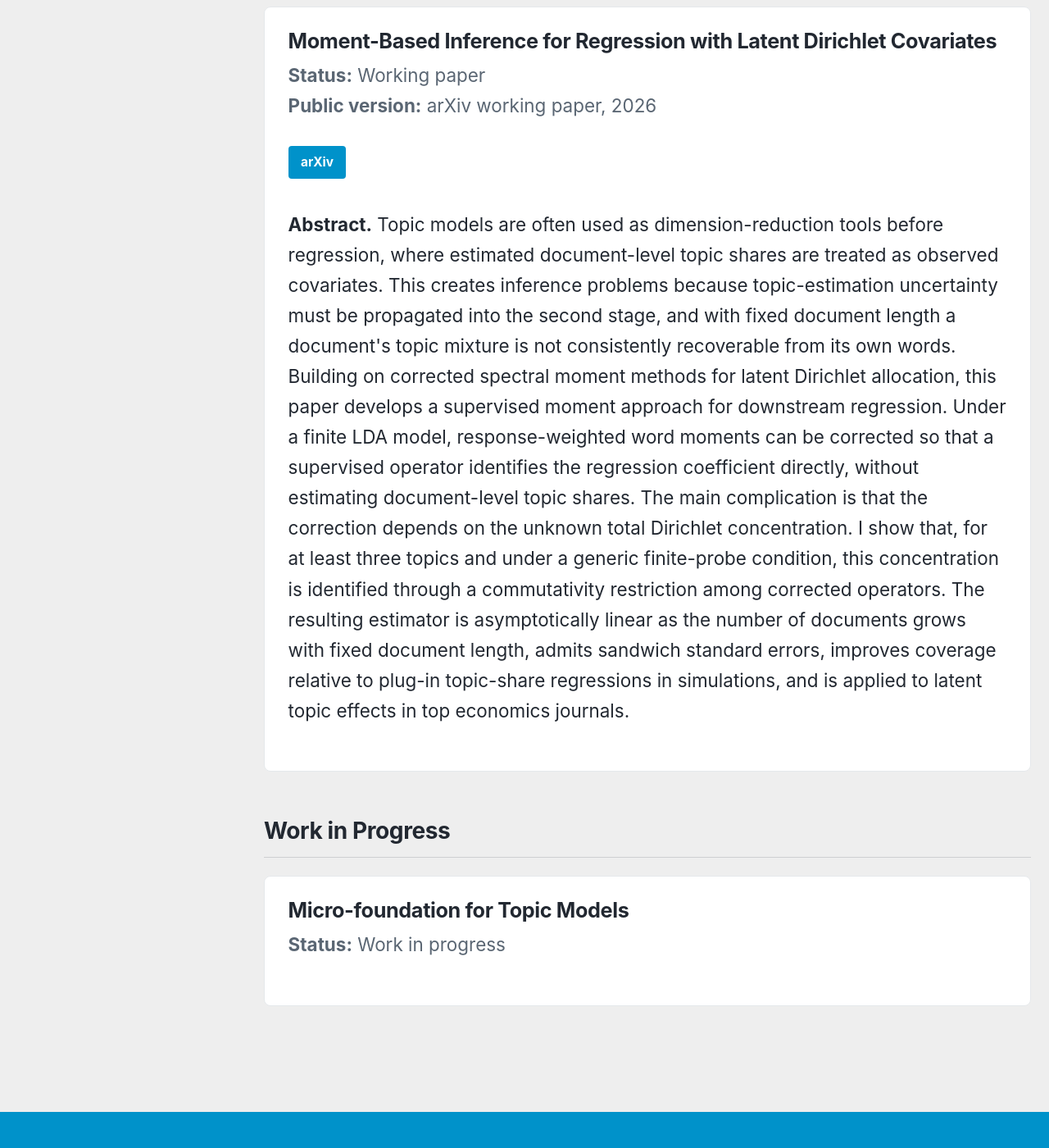
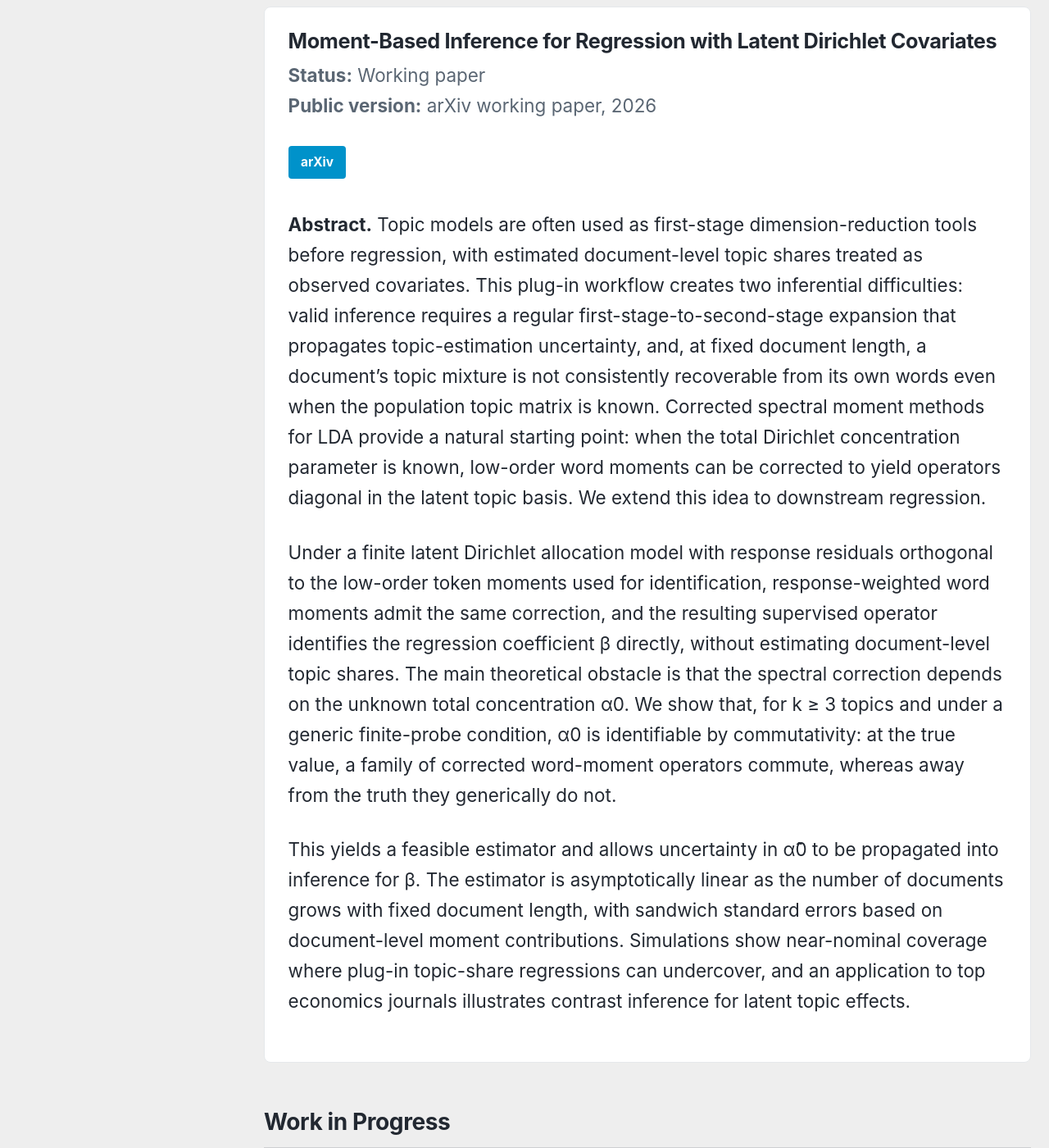
Before and after one commit to ziyupeterjiang/ziyupeterjiang.github.io, a Jekyll site: the page built from _pages/research.md, in a window 1280 px wide and 1400 px high, scrolled down 1275 px. Shown: the whole window at 82% size. Built offline with Jekyll 4.4.1, drawn with Linux system fonts in a browser that asks for light colours; cached includes are drawn as plain includes.

Commit message:
Update research.md

```diff
--- a/_pages/research.md
+++ b/_pages/research.md
@@ -38,7 +38,11 @@ My research develops econometric tools for settings where standard identificatio
     <a href="https://arxiv.org/abs/2605.30718" class="btn btn--primary btn--small">arXiv</a>
   </p>
 
-  <p><strong>Abstract.</strong> Topic models are often used as dimension-reduction tools before regression, where estimated document-level topic shares are treated as observed covariates. This creates inference problems because topic-estimation uncertainty must be propagated into the second stage, and with fixed document length a document's topic mixture is not consistently recoverable from its own words. Building on corrected spectral moment methods for latent Dirichlet allocation, this paper develops a supervised moment approach for downstream regression. Under a finite LDA model, response-weighted word moments can be corrected so that a supervised operator identifies the regression coefficient directly, without estimating document-level topic shares. The main complication is that the correction depends on the unknown total Dirichlet concentration. I show that, for at least three topics and under a generic finite-probe condition, this concentration is identified through a commutativity restriction among corrected operators. The resulting estimator is asymptotically linear as the number of documents grows with fixed document length, admits sandwich standard errors, improves coverage relative to plug-in topic-share regressions in simulations, and is applied to latent topic effects in top economics journals.</p>
+  <p><strong>Abstract.</strong> Topic models are often used as first-stage dimension-reduction tools before regression, with estimated document-level topic shares treated as observed covariates. This plug-in workflow creates two inferential difficulties: valid inference requires a regular first-stage-to-second-stage expansion that propagates topic-estimation uncertainty, and, at fixed document length, a document’s topic mixture is not consistently recoverable from its own words even when the population topic matrix is known. Corrected spectral moment methods for LDA provide a natural starting point: when the total Dirichlet concentration parameter is known, low-order word moments can be corrected to yield operators diagonal in the latent topic basis. We extend this idea to downstream regression.</p>
+
+  <p>Under a finite latent Dirichlet allocation model with response residuals orthogonal to the low-order token moments used for identification, response-weighted word moments admit the same correction, and the resulting supervised operator identifies the regression coefficient β directly, without estimating document-level topic shares. The main theoretical obstacle is that the spectral correction depends on the unknown total concentration α0. We show that, for k ≥ 3 topics and under a generic finite-probe condition, α0 is identifiable by commutativity: at the true value, a family of corrected word-moment operators commute, whereas away from the truth they generically do not.</p>
+
+  <p>This yields a feasible estimator and allows uncertainty in α̂0 to be propagated into inference for β. The estimator is asymptotically linear as the number of documents grows with fixed document length, with sandwich standard errors based on document-level moment contributions. Simulations show near-nominal coverage where plug-in topic-share regressions can undercover, and an application to top economics journals illustrates contrast inference for latent topic effects.</p>
 </article>
 
 ## Work in Progress
```
